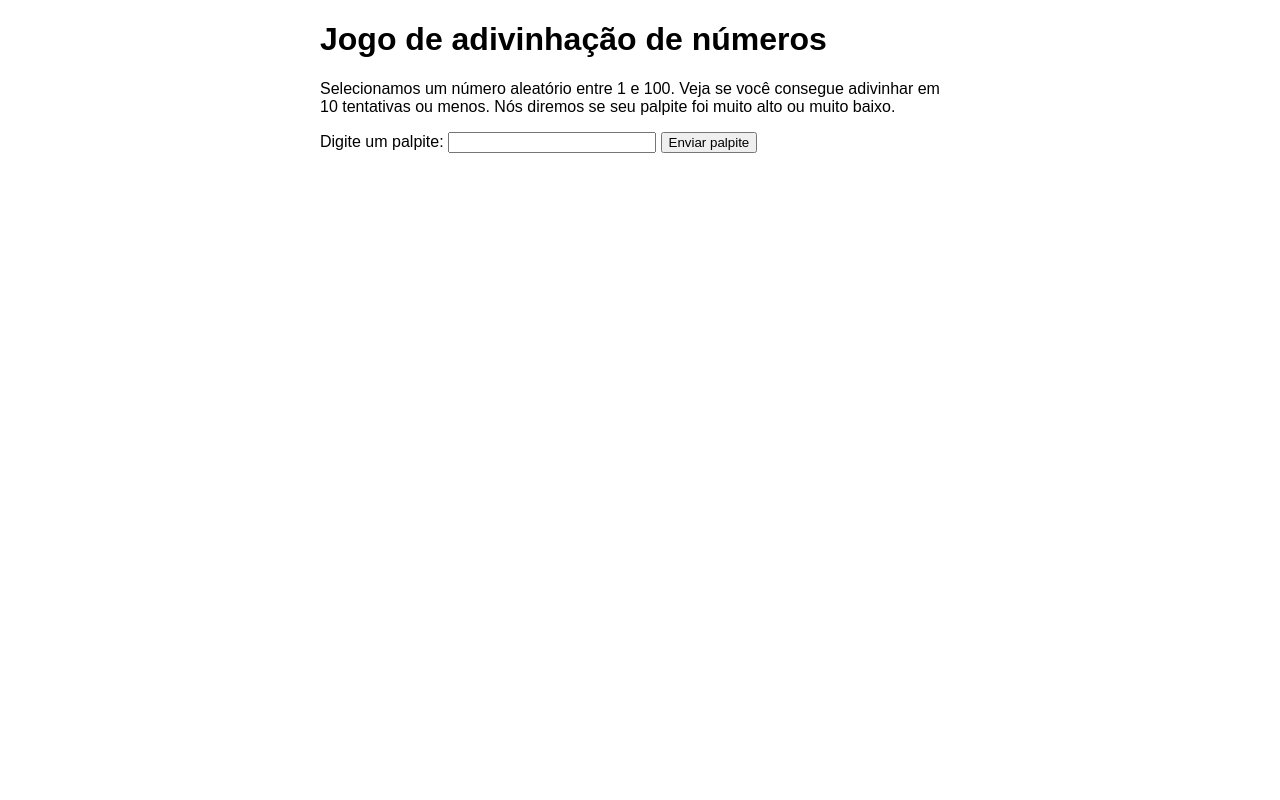
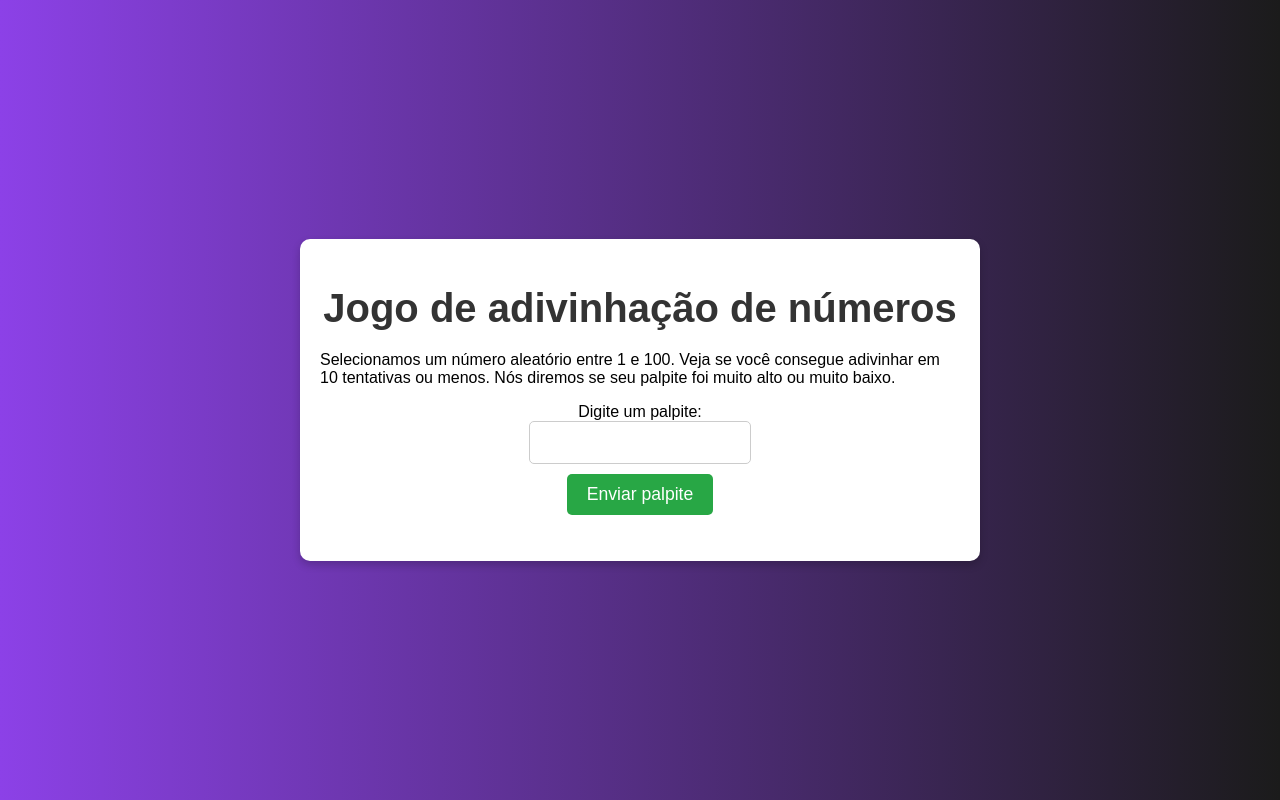
Before and after one commit to ClonaCartaoAtualizado2024/jogo_do_n-mero, a plain HTML site: page index.html in a window 1280 px wide. Drawn offline with Linux system fonts and the light colour scheme.

Commit message:
Update style.css

```diff
--- a/style.css
+++ b/style.css
@@ -1,5 +1,10 @@
 html {
   font-family: sans-serif;
+  background: linear-gradient(to right, #8c41e7, #1b1b1b);
+  height: 100vh;
+  display: flex;
+  justify-content: center;
+  align-items: center;
 }
 
 body {
@@ -7,60 +12,53 @@ body {
   max-width: 800px;
   min-width: 480px;
   margin: 0 auto;
+  background-color: #FFFFFF;
+  padding: 20px;
+  border-radius: 10px;
+  box-shadow: 0 4px 8px rgba(0, 0, 0, 0.2);
+}
+
+h1 {
+  text-align: center;
+  font-size: 2.5em;
+  color: #333;
+  margin-bottom: 20px;
+}
+
+.formulario {
+  display: flex;
+  flex-direction: column;
+  align-items: center;
 }
 
 .formulario input[type="number"] {
   width: 200px;
+  padding: 10px;
+  margin-bottom: 10px;
+  border-radius: 5px;
+  border: 1px solid #ccc;
+  font-size: 1.1em;
 }
 
-      .ultimoResultado {
+.formulario input[type="submit"] {
+  padding: 10px 20px;
+  background-color: #28a745;
   color: white;
-        padding: 3px;
+  border: none;
+  border-radius: 5px;
+  font-size: 1.1em;
+  cursor: pointer;
+  transition: background-color 0.3s ease;
 }
 
+.formulario input[type="sbmit"]:hover {
+  background-color: #218838;
+}
 
-
-
-
-
-
-
-
-
-
-
-
-
-
-
-
-
-
-
-
-
-
-
-
-
-
-
-
-
-
-
-
-
-
-
-
-
-.fomulario imput [type="submit]:
-
-.paragrafosResultados p {
+.paragrafosResultado p {
   font-size: 1.2em;
   text-align: center;
-        margin: 10px 0
+  margin: 10px 0;
 }
 
 .ultimoResultado {
@@ -68,30 +66,30 @@ body {
   padding: 3px;
   border-radius: 5px;
   font-size: 1.3em;
-        text-align: center
+  text-align: center;
 }
 
 .ultimoResultado.errado {
-        background-color: #dc3545
+  background-color: #dc3545;
 }
 
 .ultimoResultado.correto {
-        background-color: #28a745:
+  background-color: #28a745;
 }
 
-.botaoReiniar {
+.botaoReiniciar {
   display: block;
   margin: 20px auto;
   padding: 10px 20px;
   background-color: #007bff;
-        color: white;
+  color: wheat;
   border: none;
   border-radius: 5px;
-        font-size: 1.2em;
+  font-size: 1.2px;
   cursor: pointer;
   transition: background-color 0.3s ease;
 }
 
-.botaoReiniciar:hover {
+.botaoReiniciar:hover{
   background-color: #0056b3;
 }
```
Lines whose indentation alone changed are shown as unchanged.
